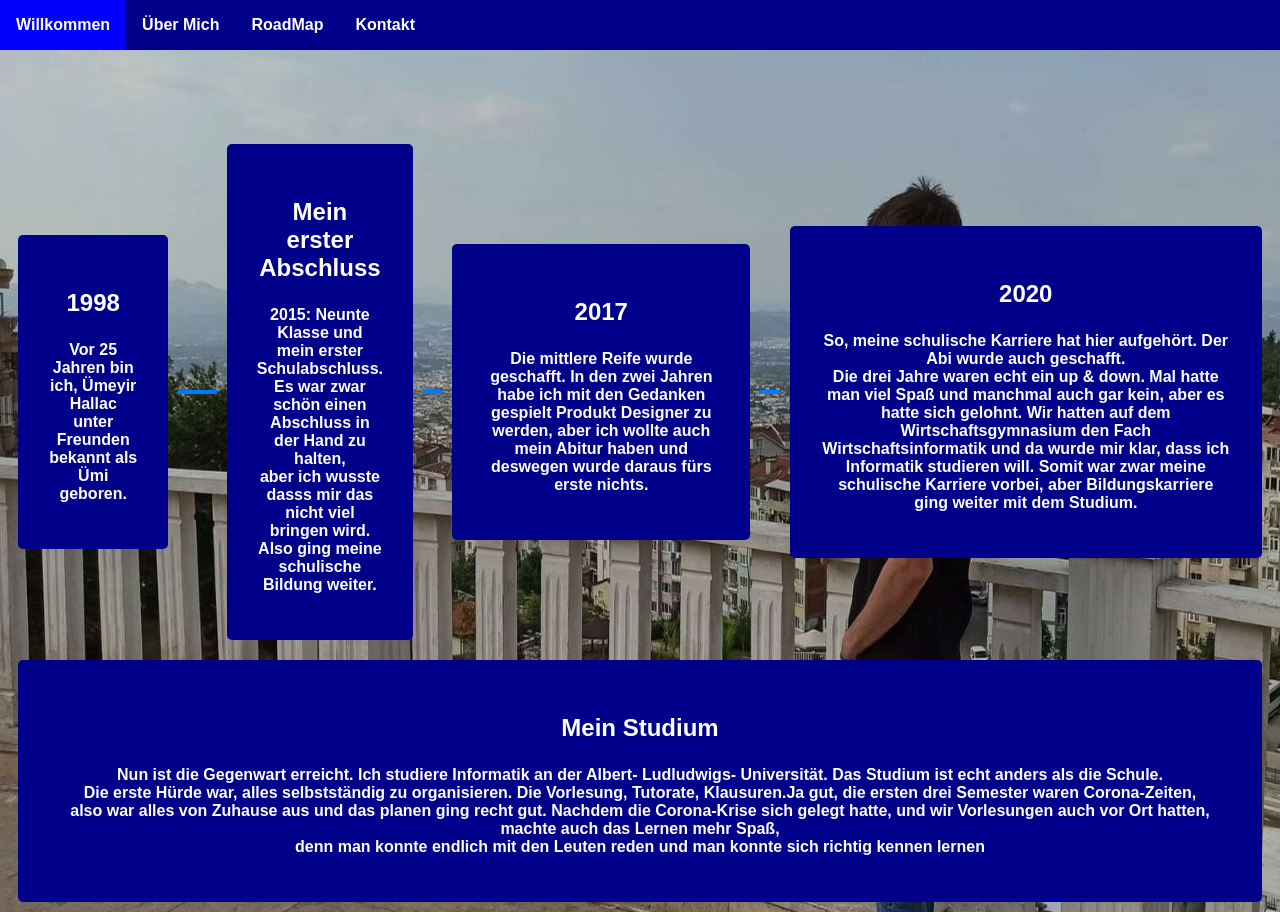
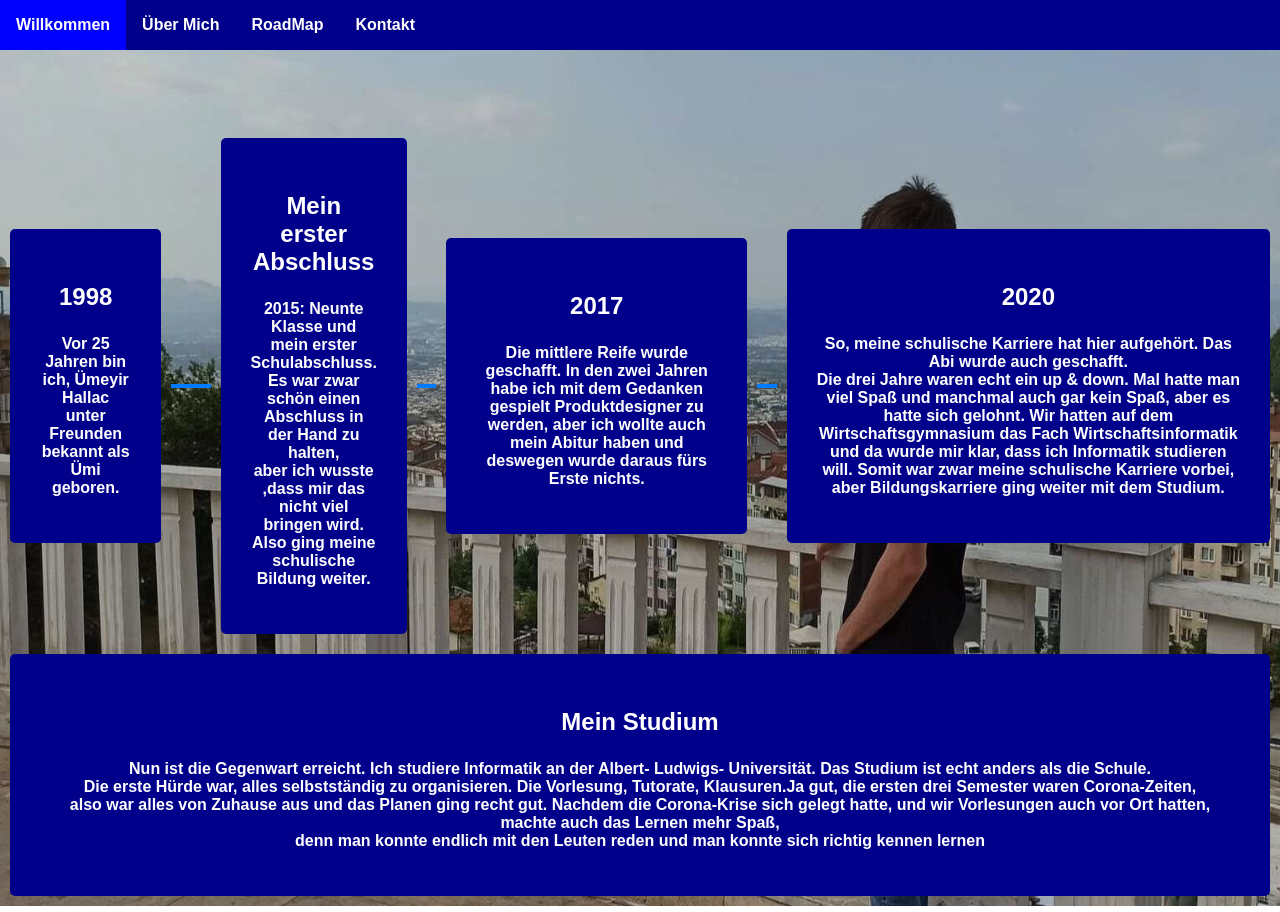
Before and after one commit to Uemeyir/uemeyir.github.io, a plain HTML site: page roadmap.html in a window 1280 px wide. Drawn offline with Linux system fonts and the light colour scheme.

Commit message:
corrected grammatical error

```diff
--- a/css/aboutme.css
+++ b/css/aboutme.css
@@ -60,7 +60,7 @@ li a:hover {
     background-color: darkblue;
     position: absolute;
     top: 20%;
-    width: 20%;
+    width: 21%;
     margin-left: 2%;
     border-radius: 5%;
 }
--- a/css/roadmap.css
+++ b/css/roadmap.css
@@ -1,6 +1,7 @@
 body {
-  background: var(--background-color);
-  font-family: var(--font);
+  padding: 0;
+  margin: 0;
+  height: 100%;
   background-image: url(/images/BG.jpg);
   background-repeat: no-repeat;
   background-size: cover;
--- a/roadmap.html
+++ b/roadmap.html
@@ -33,7 +33,7 @@
         <h3>Mein erster Abschluss</h3>
         <p>2015: Neunte Klasse und mein erster Schulabschluss.<br> Es war zwar sch&oumln einen Abschluss in der Hand zu
           halten,
-          <br>aber ich wusste dasss mir das nicht viel bringen wird. Also ging meine schulische Bildung weiter.
+          <br>aber ich wusste ,dass mir das nicht viel bringen wird. Also ging meine schulische Bildung weiter.
         </p>
       </div>
     </div>
@@ -41,16 +41,16 @@
     <div class="box">
       <div class="content">
         <h3>2017</h3>
-        <p>Die mittlere Reife wurde geschafft. In den zwei Jahren habe ich mit den Gedanken gespielt Produkt Designer zu
-          werden, aber ich wollte auch mein Abitur haben und deswegen wurde daraus f&uumlrs erste nichts.</p>
+        <p>Die mittlere Reife wurde geschafft. In den zwei Jahren habe ich mit dem Gedanken gespielt Produktdesigner zu
+          werden, aber ich wollte auch mein Abitur haben und deswegen wurde daraus f&uumlrs Erste nichts.</p>
       </div>
     </div>
     <div class="line"></div>
     <div class="box">
       <div class="content">
         <h3>2020</h3>
-        <p>So, meine schulische Karriere hat hier aufgeh&oumlrt. Der Abi wurde auch geschafft. <br>Die drei Jahre waren echt
-          ein up & down. Mal hatte man viel Spa&szlig und manchmal auch gar kein, aber es hatte sich gelohnt. Wir hatten auf dem Wirtschaftsgymnasium den Fach Wirtschaftsinformatik und da
+        <p>So, meine schulische Karriere hat hier aufgeh&oumlrt. Das Abi wurde auch geschafft. <br>Die drei Jahre waren echt
+          ein up & down. Mal hatte man viel Spa&szlig und manchmal auch gar kein Spaß, aber es hatte sich gelohnt. Wir hatten auf dem Wirtschaftsgymnasium das Fach Wirtschaftsinformatik und da
           wurde mir klar, dass ich Informatik studieren will.
           Somit war zwar meine schulische Karriere vorbei, aber Bildungskarriere ging weiter mit dem Studium.</p>
       </div>
@@ -59,11 +59,11 @@
   <div class="centered-box">
     <div class="content">
       <h3>Mein Studium</h3>
-      <p>Nun ist die Gegenwart erreicht. Ich studiere Informatik an der Albert- Ludludwigs- Universit&aumlt. Das Studium
+      <p>Nun ist die Gegenwart erreicht. Ich studiere Informatik an der Albert- Ludwigs- Universit&aumlt. Das Studium
         ist echt anders als die Schule.<br>
         Die erste H&uumlrde war, alles selbstst&aumlndig zu organisieren. Die Vorlesung, Tutorate, Klausuren.Ja gut, die
         ersten drei Semester waren Corona-Zeiten,<br>
-        also war alles von Zuhause aus und das planen ging recht gut. Nachdem die Corona-Krise sich gelegt hatte, und
+        also war alles von Zuhause aus und das Planen ging recht gut. Nachdem die Corona-Krise sich gelegt hatte, und
         wir Vorlesungen auch vor Ort hatten,
         machte auch das Lernen mehr Spa&szlig,<br> denn man konnte endlich mit den Leuten reden und man konnte sich
         richtig kennen lernen</p>
```
Also changed, not shown: aboutme.html (+4 -4 lines).
